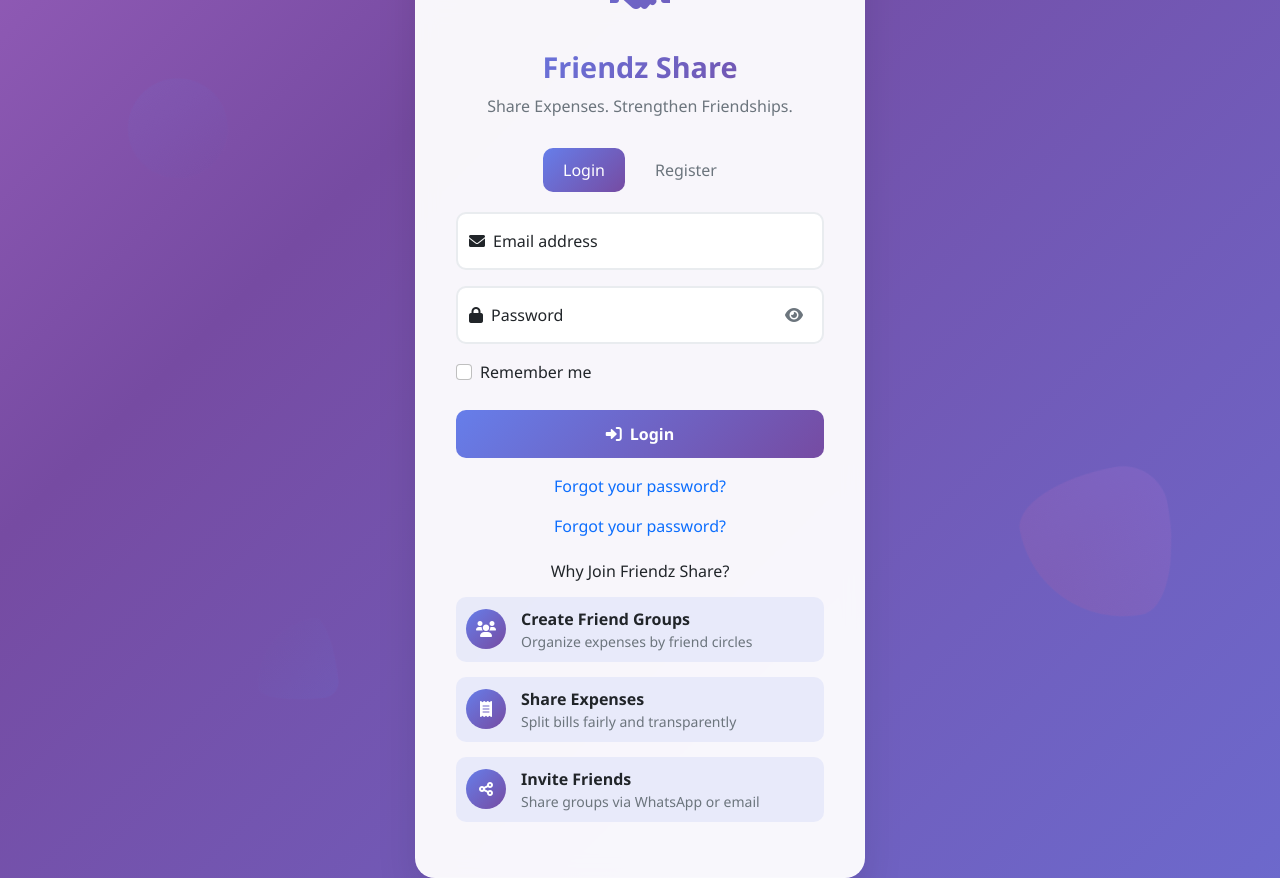
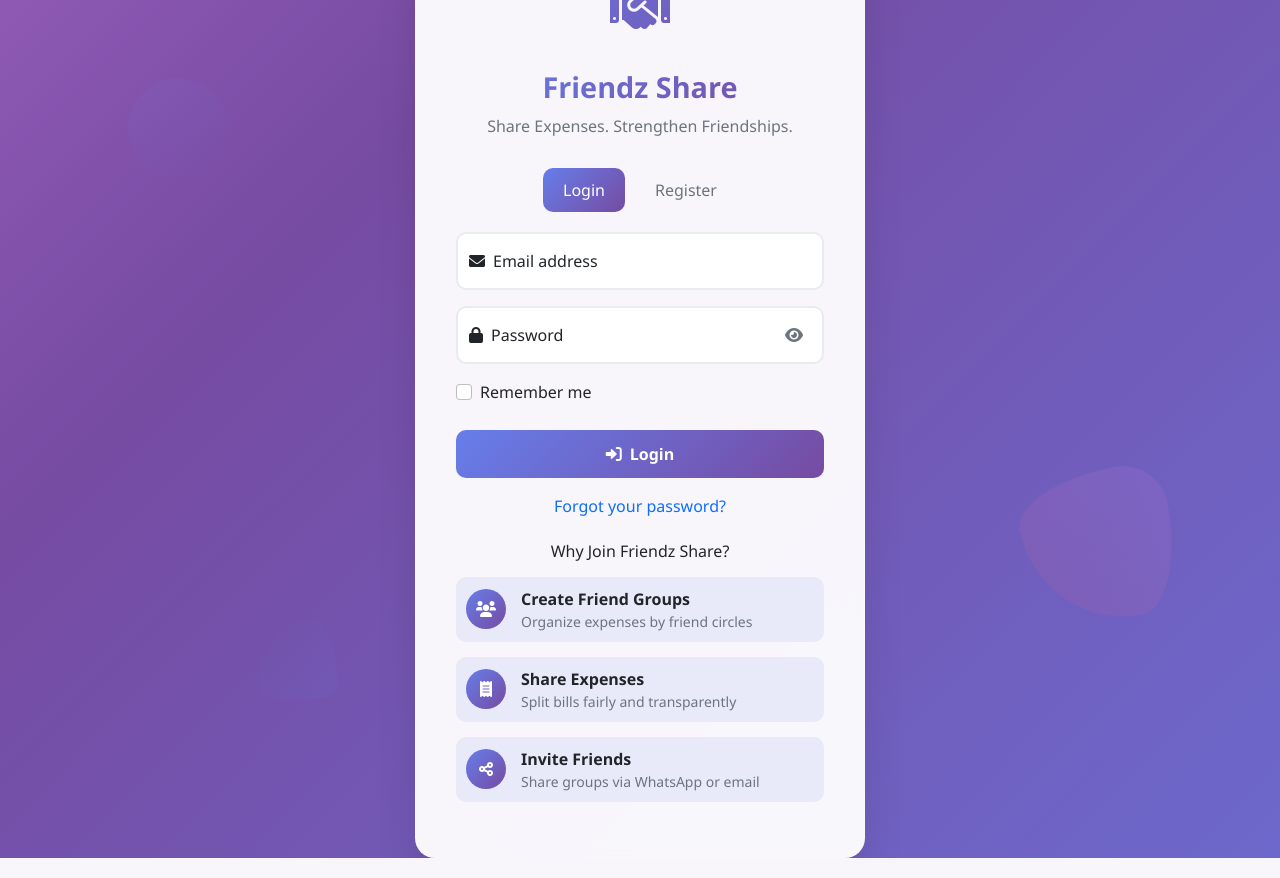
Before and after one commit to Premnat30/settle_up, a Flask app: page /login in a window 1280 px wide. Run offline with Flask 3, Linux system fonts and the light colour scheme.

Commit message:
updated logn page

```diff
--- a/app.py
+++ b/app.py
@@ -453,31 +453,31 @@ def register():
         password = request.form['password']
         confirm_password = request.form['confirm_password']
 
-        print(f"Registration attempt: {username}, {email}")  # Debug log
+        print(f"Registration attempt: {username}, {email}")
 
         # Validation
         if not all([username, email, password]):
             flash('Please fill in all fields.', 'error')
-            return redirect(url_for('login'))
+            return render_template('login.html', registration_error=True)
 
         # Validate email format
         if not is_valid_email(email):
             flash('Please enter a valid email address.', 'error')
-            return redirect(url_for('login'))
+            return render_template('login.html', registration_error=True)
 
         if password != confirm_password:
             flash('Passwords do not match.', 'error')
-            return redirect(url_for('login'))
+            return render_template('login.html', registration_error=True)
 
         if len(password) < 6:
             flash('Password must be at least 6 characters long.', 'error')
-            return redirect(url_for('login'))
+            return render_template('login.html', registration_error=True)
 
         users_data = load_users()
 
         if email in users_data['users']:
             flash('Email already registered. Please login instead.', 'error')
-            return redirect(url_for('login'))
+            return render_template('login.html', registration_error=True)
 
         # Create user
         user_id = str(uuid.uuid4())
--- a/templates/login.html
+++ b/templates/login.html
@@ -297,6 +297,14 @@
             0%, 100% { transform: translateY(0) rotate(0deg); }
             50% { transform: translateY(-20px) rotate(180deg); }
         }
+
+        /* Fix for modal backdrop */
+        .modal-backdrop {
+            z-index: 1040;
+        }
+        .modal {
+            z-index: 1050;
+        }
     </style>
 </head>
 <body>
@@ -332,19 +340,20 @@
 
             <ul class="nav nav-tabs" id="authTabs" role="tablist">
                 <li class="nav-item" role="presentation">
-                    <button class="nav-link active" id="login-tab" data-bs-toggle="tab" data-bs-target="#login" type="button" role="tab">Login</button>
+                    <button class="nav-link {{ 'active' if not registration_error else '' }}" id="login-tab" data-bs-toggle="tab" data-bs-target="#login" type="button" role="tab">Login</button>
                 </li>
                 <li class="nav-item" role="presentation">
-                    <button class="nav-link" id="register-tab" data-bs-toggle="tab" data-bs-target="#register" type="button" role="tab">Register</button>
+                    <button class="nav-link {{ 'active' if registration_error else '' }}" id="register-tab" data-bs-toggle="tab" data-bs-target="#register" type="button" role="tab">Register</button>
                 </li>
             </ul>
 
             <div class="tab-content" id="authTabsContent">
                 <!-- Login Tab -->
-                <div class="tab-pane fade show active" id="login" role="tabpanel">
-                    <form method="POST" action="{{ url_for('login') }}">
+                <div class="tab-pane fade {{ 'show active' if not registration_error else '' }}" id="login" role="tabpanel">
+                    <form method="POST" action="{{ url_for('login') }}" id="loginForm">
                         <div class="form-floating">
-                            <input type="email" class="form-control" id="loginEmail" name="email" placeholder="name@example.com" required>
+                            <input type="email" class="form-control" id="loginEmail" name="email" placeholder="name@example.com" required
+                                   value="{{ request.form.email if request.method == 'POST' and not registration_error else '' }}">
                             <label for="loginEmail"><i class="fas fa-envelope me-2"></i>Email address</label>
                         </div>
 
@@ -361,26 +370,28 @@
                             <label class="form-check-label" for="rememberMe">Remember me</label>
                         </div>
 
-                        <button type="submit" class="btn btn-login">
+                        <button type="submit" class="btn btn-login" id="loginBtn">
                             <i class="fas fa-sign-in-alt me-2"></i>Login
                         </button>
+                    </form>
 
                     <div class="text-center mt-3">
-                            <a href="{{ url_for('forgot_password') }}" class="text-decoration-none">Forgot your password?</a>
+                        <a href="#" data-bs-toggle="modal" data-bs-target="#forgotPasswordModal" class="text-decoration-none">Forgot your password?</a>
                     </div>
-                    </form>
                 </div>
 
                 <!-- Register Tab -->
-                <div class="tab-pane fade" id="register" role="tabpanel">
-                    <form method="POST" action="{{ url_for('register') }}">
+                <div class="tab-pane fade {{ 'show active' if registration_error else '' }}" id="register" role="tabpanel">
+                    <form method="POST" action="{{ url_for('register') }}" id="registerForm">
                         <div class="form-floating">
-                            <input type="text" class="form-control" id="registerUsername" name="username" placeholder="Your Name" required>
+                            <input type="text" class="form-control" id="registerUsername" name="username" placeholder="Your Name" required
+                                   value="{{ request.form.username if request.method == 'POST' and registration_error else '' }}">
                             <label for="registerUsername"><i class="fas fa-user me-2"></i>Full Name</label>
                         </div>
 
                         <div class="form-floating">
-                            <input type="email" class="form-control" id="registerEmail" name="email" placeholder="name@example.com" required>
+                            <input type="email" class="form-control" id="registerEmail" name="email" placeholder="name@example.com" required
+                                   value="{{ request.form.email if request.method == 'POST' and registration_error else '' }}">
                             <label for="registerEmail"><i class="fas fa-envelope me-2"></i>Email address</label>
                         </div>
 
@@ -400,36 +411,36 @@
                             </button>
                         </div>
 
-                        <button type="submit" class="btn btn-login">
+                        <button type="submit" class="btn btn-login" id="registerBtn">
                             <i class="fas fa-user-plus me-2"></i>Create Account
                         </button>
                     </form>
                 </div>
             </div>
-            <div class="modal fade" id="forgotPasswordModal" tabindex="-1">
 
-
+            <!-- Forgot Password Modal -->
+            <div class="modal fade" id="forgotPasswordModal" tabindex="-1" aria-hidden="true">
                 <div class="modal-dialog">
                     <div class="modal-content">
                         <div class="modal-header">
                             <h5 class="modal-title">Reset Password</h5>
-                <button type="button" class="btn-close" data-bs-dismiss="modal"></button>
+                            <button type="button" class="btn-close" data-bs-dismiss="modal" aria-label="Close"></button>
                         </div>
                         <div class="modal-body">
-                <form method="POST" action="{{ url_for('forgot_password') }}">
+                            <form method="POST" action="{{ url_for('forgot_password') }}" id="forgotPasswordForm">
                                 <div class="form-floating mb-3">
                                     <input type="email" class="form-control" id="forgotEmail" name="email" placeholder="name@example.com" required>
                                     <label for="forgotEmail">Enter your email address</label>
                                 </div>
-                    <button type="submit" class="btn btn-primary w-100">Send Reset Instructions</button>
+                                <button type="submit" class="btn btn-primary w-100" id="forgotPasswordBtn">
+                                    Send Reset Instructions
+                                </button>
                             </form>
                         </div>
                     </div>
                 </div>
             </div>
-            <div class="text-center mt-3">
-    <a href="#" data-bs-toggle="modal" data-bs-target="#forgotPasswordModal" class="text-decoration-none">Forgot your password?</a>
-</div>
+
             <div class="mt-4">
                 <h6 class="text-center mb-3">Why Join Friendz Share?</h6>
 
@@ -504,6 +515,38 @@
                 }
             });
         });
+
+        // Prevent form double submission and freezing
+        document.addEventListener('DOMContentLoaded', function() {
+            const forms = document.querySelectorAll('form');
+            forms.forEach(form => {
+                form.addEventListener('submit', function(e) {
+                    const submitBtn = this.querySelector('button[type="submit"]');
+                    if (submitBtn) {
+                        submitBtn.disabled = true;
+                        submitBtn.innerHTML = '<i class="fas fa-spinner fa-spin me-2"></i>Processing...';
+
+                        // Re-enable after 5 seconds in case of error
+                        setTimeout(() => {
+                            submitBtn.disabled = false;
+                            if (form.id === 'loginForm') {
+                                submitBtn.innerHTML = '<i class="fas fa-sign-in-alt me-2"></i>Login';
+                            } else if (form.id === 'registerForm') {
+                                submitBtn.innerHTML = '<i class="fas fa-user-plus me-2"></i>Create Account';
+                            } else if (form.id === 'forgotPasswordForm') {
+                                submitBtn.innerHTML = 'Send Reset Instructions';
+                            }
+                        }, 5000);
+                    }
+                });
+            });
+
+            // Auto-focus on register tab if there was a registration error
+            {% if registration_error %}
+            const registerTab = new bootstrap.Tab(document.getElementById('register-tab'));
+            registerTab.show();
+            {% endif %}
+        });
     </script>
 </body>
 </html>
```
Lines whose indentation alone changed are shown as unchanged.
